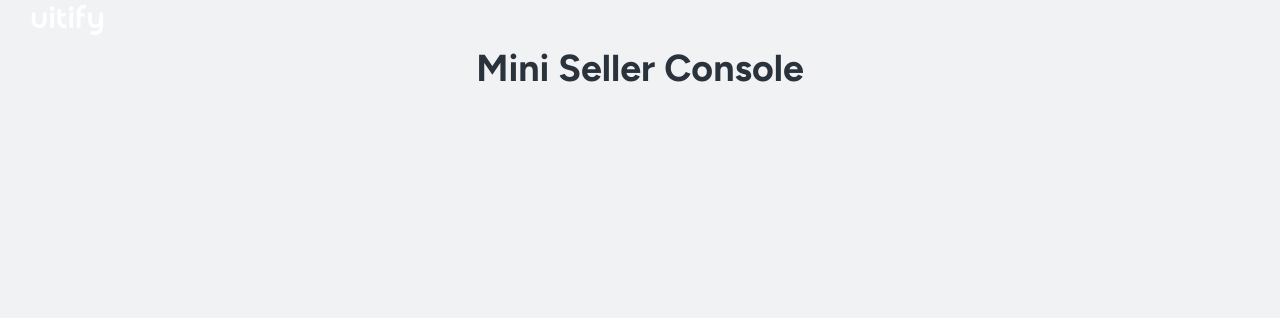
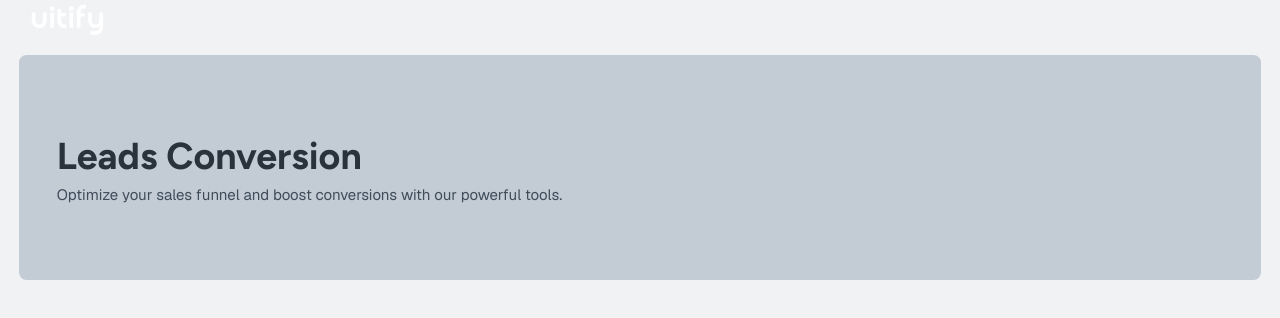
Before and after one commit to FelipeRamosDev/uitify-challenge, a React (Vite) app: page / in a window 1280 px wide. Shown: the top 318 px of the page. Built offline with nearby package versions, Linux system fonts and the light colour scheme.

Commit message:
[UIFY-14] Page Header
Introduced a reusable PageHeader component with styles and types. Updated the Home page to use PageHeader instead of a static heading. Also adjusted base styles for headings and text color.

```diff
--- a/src/components/content/Home/Home.tsx
+++ b/src/components/content/Home/Home.tsx
@@ -1,7 +1,12 @@
+import { PageHeader } from '@/components/headers';
+
 export default function Home(): React.JSX.Element {
    return (
       <div className="Home">
-         <h1 className="text-center">Mini Seller Console</h1>
+         <PageHeader
+            title="Leads Conversion"
+            description="Optimize your sales funnel and boost conversions with our powerful tools."
+         />
       </div>
    );
 }
--- /dev/null
+++ b/src/components/headers/PageHeader/PageHeader.module.css
@@ -0,0 +1,4 @@
+.headerContainer {
+   min-height: 15rem;
+   margin-top: 1rem;
+}
--- /dev/null
+++ b/src/components/headers/PageHeader/PageHeader.tsx
@@ -0,0 +1,25 @@
+import { parseCSS } from '@/helpers/parse';
+import styles from './PageHeader.module.css'
+import { Container } from '@/components/layout';
+import type { PageHeaderProps } from './PageHeader.types';
+
+export default function PageHeader({ title, description }: PageHeaderProps): React.JSX.Element {
+   const headerContainerCSS = parseCSS(styles.headerContainer, [
+      'flex',
+      'items-center',
+      'bg-primary-200',
+      'rounded-lg',
+      'px-10'
+   ]);
+
+   return (
+      <div className="PageHeader">
+         <Container className={headerContainerCSS}>
+            <div className="flex-1">
+               <h1>{title}</h1>
+               {description && <p>{description}</p>}
+            </div>
+         </Container>
+      </div>
+   );
+}
--- /dev/null
+++ b/src/components/headers/PageHeader/PageHeader.types.ts
@@ -0,0 +1,6 @@
+import type { ComponentBaseProps } from "@/types/base.types";
+
+export interface PageHeaderProps extends ComponentBaseProps {
+   title: string;
+   description?: string;
+}
--- a/src/components/headers/index.tsx
+++ b/src/components/headers/index.tsx
@@ -1 +1,2 @@
 export { default as TopHeader } from './TopHeader/TopHeader';
+export { default as PageHeader } from './PageHeader/PageHeader';
--- a/src/styles/base.css
+++ b/src/styles/base.css
@@ -4,7 +4,7 @@
     line-height: 1.5;
     font-weight: 400;
     font-size: 15px;
-    color: theme(--color-primary-800);
+    color: theme(--color-primary-700);
     background-color: theme(--color-primary-50);
   }
 
@@ -14,8 +14,9 @@
   }
 
   h1, h2, h3, h4, h5, h6 {
-    font-family: var(--font-family-headers);
+    font-family: theme(--font-family-headers);
     font-weight: 600;
+    color: theme(--color-primary-800);
   }
 
   h1 {
```
